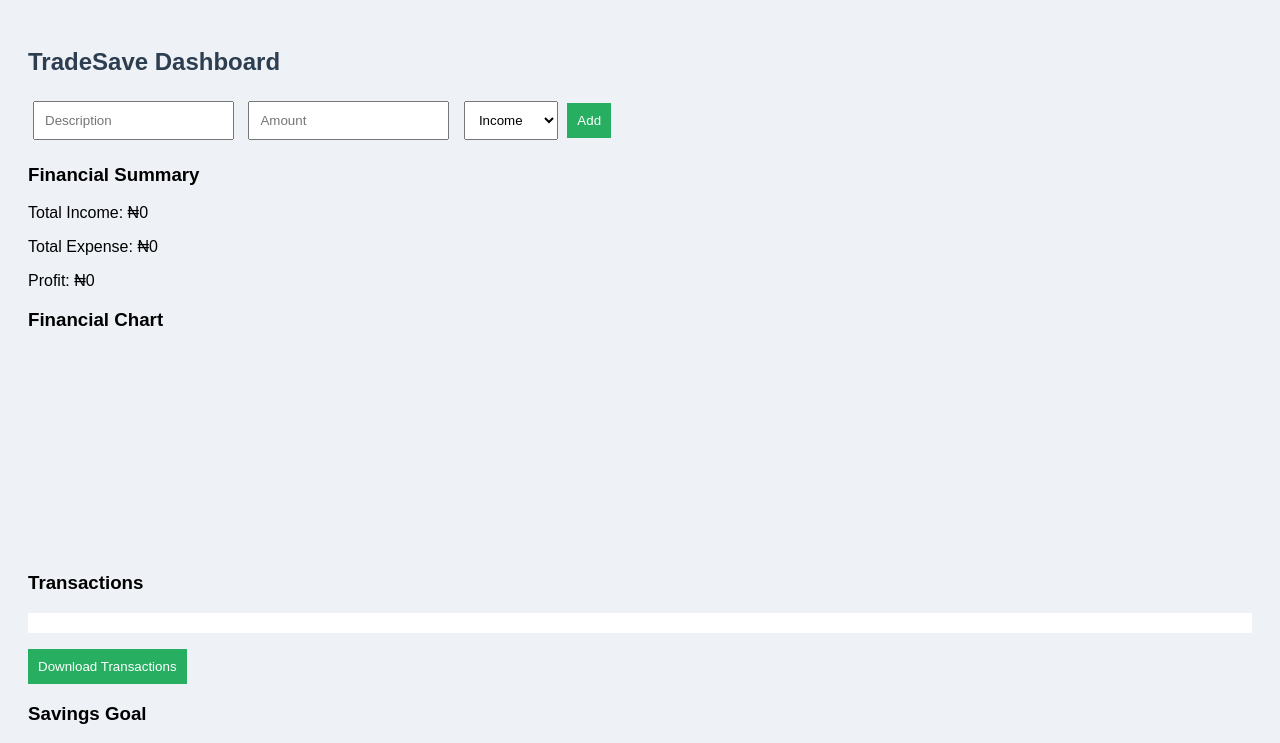
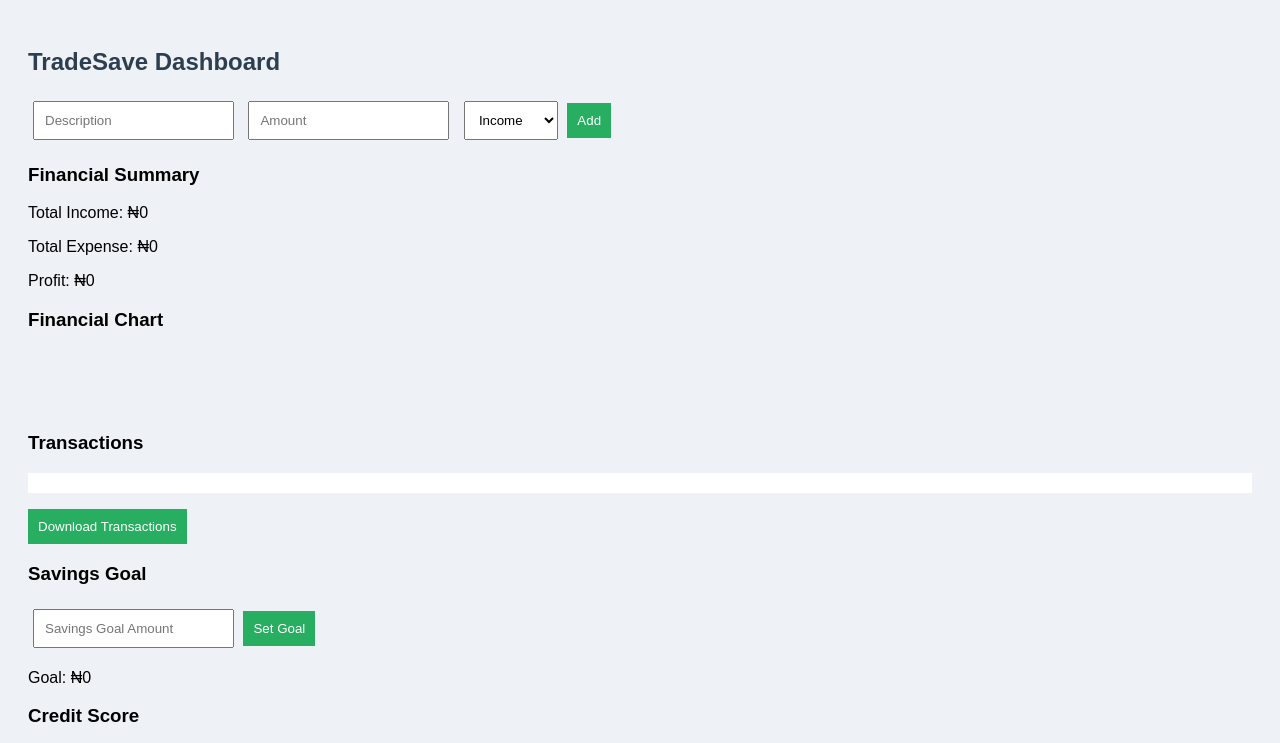
Before and after one commit to ConetOnyeka/tradesave, a website: page public/dashboard.html in a window 1280 px wide. Shown: the top 743 px of the page. Drawn offline with nearby package versions, Linux system fonts and the light colour scheme; no server answers.

```diff
--- a/public/dashboard.html
+++ b/public/dashboard.html
@@ -28,7 +28,7 @@
 <p>Profit: ₦<span id="profit">0</span></p>
 
 <h3>Financial Chart</h3>
-<canvas id="financeChart" width="900" height="200"></canvas>
+<canvas id="financeChart" width="200" height="60"></canvas>
 
 <h3>Transactions</h3>
 <ul id="list"></ul>
```
